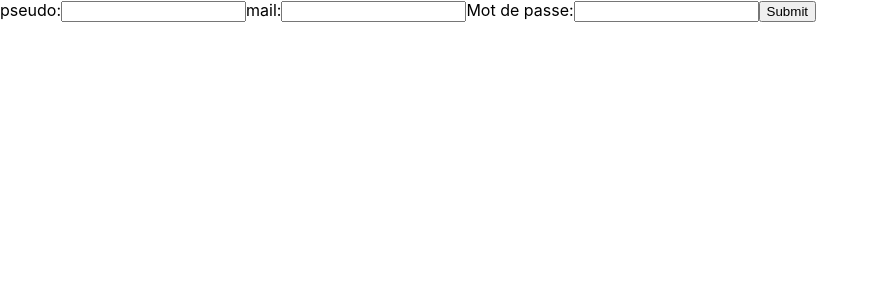
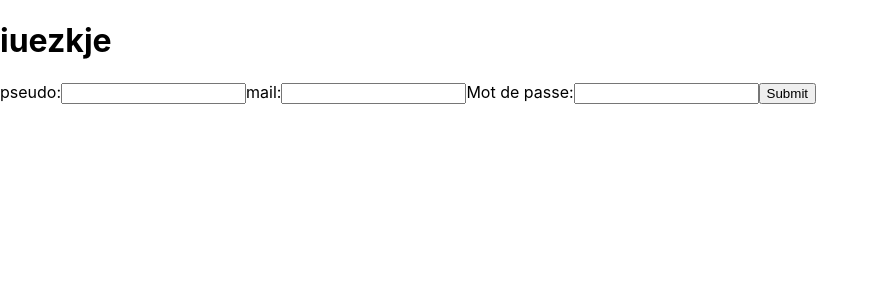
Before and after one commit to LeonardRingot/API_Rest, a Next.js app: page /connexion in a window 1280 px wide. Shown: the top 300 px of the page, without its empty margins (0-878 px from the left). Built offline with nearby package versions, Linux system fonts and the light colour scheme.

Commit message:
commitpcdeux

```diff
--- a/pages/connexion.js
+++ b/pages/connexion.js
@@ -1,6 +1,8 @@
 export default function connexion()
 {
 return (
+  <div>
+    <h1>iuezkje</h1>
     <form action="" method="post">
       <label for="pseudo">pseudo:</label>
       <input type="text"  name="pseudo" />
@@ -13,6 +15,6 @@ return (
 
       <button type="submit">Submit</button>
     </form>
-
+  </div>
 );
 }
```
Lines whose indentation alone changed are shown as unchanged.
